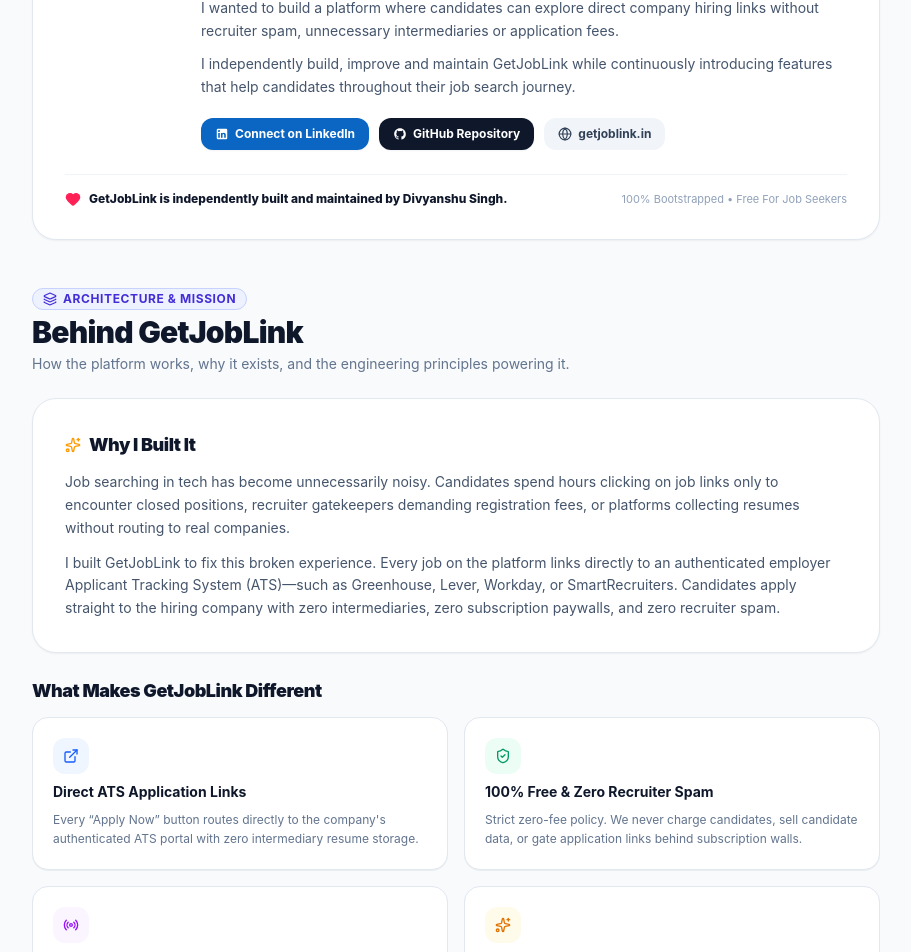
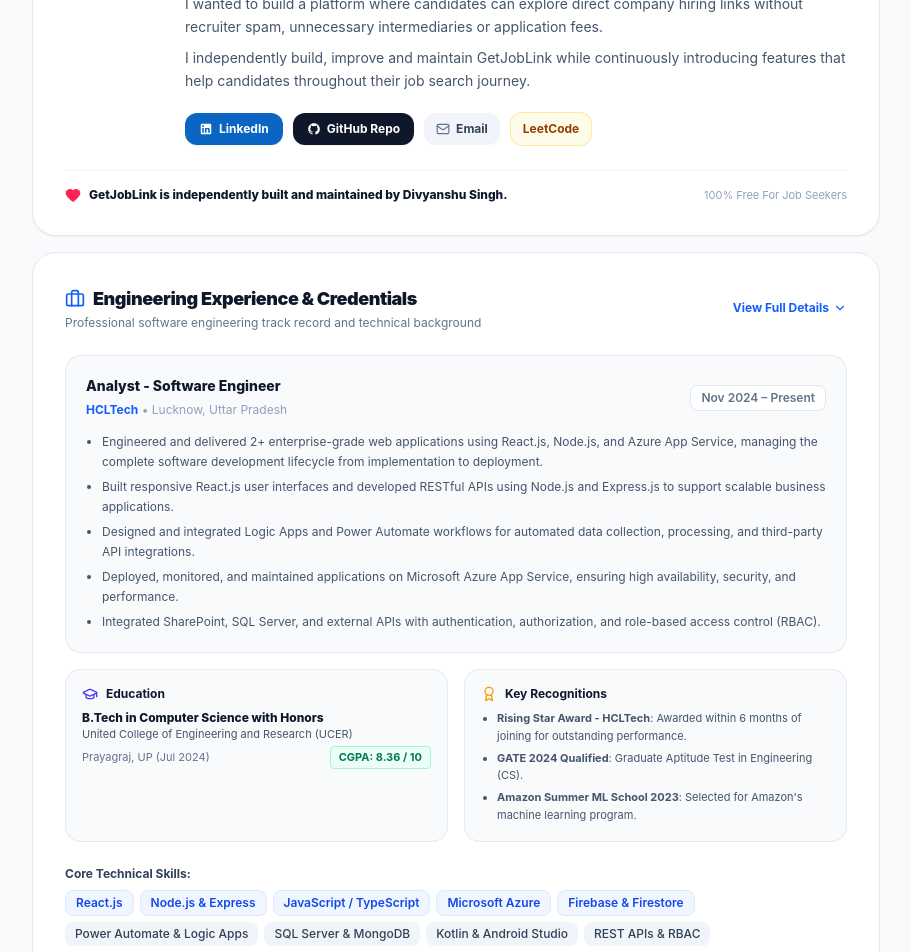
Before and after one commit to Divyanshu9794/get-job-link, a React (Vite) app: page /about in a window 1280 px wide. Shown: the part 840-1792 px from the top of the page, without its empty margins (184-1095 px from the left). Built offline with nearby package versions, Linux system fonts and the light colour scheme; no server answers; the HTML template or start-up script is replaced by a standard one.

Commit message:
feat: Add developer experience, clean avatar initials badge, and update repo link to get-job-link

```diff
--- a/src/components/Footer.jsx
+++ b/src/components/Footer.jsx
@@ -56,7 +56,7 @@ export default function Footer() {
               </a>
 
               <a
-                href="https://github.com/Divyanshu9794/Get_job_Link_Android-App"
+                href="https://github.com/Divyanshu9794/get-job-link"
                 target="_blank"
                 rel="noopener noreferrer"
                 className="inline-flex items-center space-x-1.5 text-slate-400 hover:text-white transition-colors"
@@ -168,7 +168,7 @@ export default function Footer() {
               </li>
               <li>
                 <a
-                  href="https://github.com/Divyanshu9794/Get_job_Link_Android-App"
+                  href="https://github.com/Divyanshu9794/get-job-link"
                   target="_blank"
                   rel="noopener noreferrer"
                   className="hover:text-white transition-colors inline-flex items-center space-x-1.5"
--- a/src/pages/AboutPage.jsx
+++ b/src/pages/AboutPage.jsx
@@ -13,11 +13,15 @@ import {
   Heart,
   Radio,
   Award,
+  Briefcase,
+  GraduationCap,
+  ChevronDown,
+  ChevronUp,
 } from "lucide-react";
 import SEO from "../components/SEO";
 
 export default function AboutPage() {
-  const [avatarError, setAvatarError] = useState(false);
+  const [showFullResume, setShowFullResume] = useState(false);
 
   return (
     <div className="min-h-screen bg-slate-50 text-slate-800 antialiased pb-20">
@@ -76,21 +80,12 @@ export default function AboutPage() {
           {/* Profile Card */}
           <div className="bg-white border border-slate-200 rounded-3xl p-6 sm:p-8 shadow-xs space-y-6">
             <div className="flex flex-col sm:flex-row sm:items-start gap-6">
-              {/* Profile Image / Avatar */}
+              {/* Clean Avatar Badge Placeholder (No external photo) */}
               <div className="relative shrink-0">
-                {!avatarError ? (
-                  <img
-                    src="https://github.com/Divyanshu9794.png"
-                    alt="Divyanshu Singh — Founder & Independent Developer of GetJobLink"
-                    onError={() => setAvatarError(true)}
-                    className="w-24 h-24 sm:w-28 sm:h-28 rounded-2xl object-cover border-2 border-slate-200 shadow-sm"
-                  />
-                ) : (
-                  <div className="w-24 h-24 sm:w-28 sm:h-28 rounded-2xl bg-gradient-to-br from-blue-600 to-indigo-700 text-white font-black text-2xl flex items-center justify-center shadow-sm">
-                    DS
-                  </div>
-                )}
-                <span className="absolute -bottom-2 -right-2 bg-emerald-50 text-emerald-700 border border-emerald-200 text-[10px] font-bold px-2 py-0.5 rounded-full shadow-2xs">
+                <div className="w-20 h-20 sm:w-24 sm:h-24 rounded-2xl bg-gradient-to-br from-blue-600 to-indigo-700 text-white font-black text-2xl flex items-center justify-center shadow-md border-2 border-white ring-2 ring-blue-100">
+                  DS
+                </div>
+                <span className="absolute -bottom-1 -right-1 bg-emerald-50 text-emerald-700 border border-emerald-200 text-[10px] font-bold px-2 py-0.5 rounded-full shadow-2xs">
                   Active
                 </span>
               </div>
@@ -107,12 +102,12 @@ export default function AboutPage() {
                     </span>
                   </div>
                   <p className="text-xs sm:text-sm text-slate-500 font-medium mt-0.5">
-                    Software Engineer &amp; Full Stack Developer
+                    Software Engineer • React.js • Node.js • Azure • Power Platform
                   </p>
                 </div>
 
-                {/* Introduction Text */}
-                <div className="space-y-2.5 text-xs sm:text-sm text-slate-600 leading-relaxed pt-1">
+                {/* Introduction Quote */}
+                <div className="space-y-2 text-xs sm:text-sm text-slate-600 leading-relaxed pt-1">
                   <p>
                     Hi, I&apos;m <strong>Divyanshu Singh</strong>, the independent developer behind <strong>GetJobLink</strong>.
                   </p>
@@ -127,7 +122,7 @@ export default function AboutPage() {
                   </p>
                 </div>
 
-                {/* Social & Public Profile Links */}
+                {/* Social & Contact Links */}
                 <div className="pt-2 flex flex-wrap items-center gap-2.5">
                   <a
                     href="https://linkedin.com/in/divyanshu-singh-3b433119b/"
@@ -138,11 +133,11 @@ export default function AboutPage() {
                     <svg className="w-3.5 h-3.5 fill-current" viewBox="0 0 24 24">
                       <path d="M19 3a2 2 0 0 1 2 2v14a2 2 0 0 1-2 2H5a2 2 0 0 1-2-2V5a2 2 0 0 1 2-2h14m-.5 15.5v-5.3a3.26 3.26 0 0 0-3.26-3.26c-.85 0-1.84.52-2.28 1.3v-1.11h-2.79v8.37h2.79v-4.93c0-.77.62-1.4 1.39-1.4a1.4 1.4 0 0 1 1.4 1.4v4.93h2.75M6.88 8.56a1.68 1.68 0 0 0 1.68-1.68c0-.93-.75-1.69-1.68-1.69a1.69 1.69 0 0 0-1.69 1.69c0 .93.76 1.68 1.69 1.68m1.39 9.94v-8.37H5.5v8.37h2.77z"/>
                     </svg>
-                    <span>Connect on LinkedIn</span>
+                    <span>LinkedIn</span>
                   </a>
 
                   <a
-                    href="https://github.com/Divyanshu9794/Get_job_Link_Android-App"
+                    href="https://github.com/Divyanshu9794/get-job-link"
                     target="_blank"
                     rel="noopener noreferrer"
                     className="inline-flex items-center space-x-1.5 px-3.5 py-2 bg-slate-900 hover:bg-slate-800 text-white rounded-xl text-xs font-bold shadow-xs transition-colors"
@@ -150,15 +145,24 @@ export default function AboutPage() {
                     <svg className="w-3.5 h-3.5 fill-current" viewBox="0 0 24 24">
                       <path fillRule="evenodd" clipRule="evenodd" d="M12 2C6.477 2 2 6.484 2 12.017c0 4.425 2.865 8.18 6.839 9.504.5.092.682-.217.682-.483 0-.237-.008-.868-.013-1.703-2.782.605-3.369-1.343-3.369-1.343-.454-1.158-1.11-1.466-1.11-1.466-.908-.62.069-.608.069-.608 1.003.07 1.53 1.032 1.53 1.032.892 1.53 2.341 1.088 2.91.832.092-.647.35-1.088.636-1.338-2.22-.253-4.555-1.113-4.555-4.951 0-1.093.39-1.988 1.029-2.688-.103-.253-.446-1.272.098-2.65 0 0 .84-.27 2.75 1.026A9.564 9.564 0 0112 6.844c.85.004 1.705.115 2.504.337 1.909-1.296 2.747-1.027 2.747-1.027.546 1.379.202 2.398.1 2.651.64.7 1.028 1.595 1.028 2.688 0 3.848-2.339 4.695-4.566 4.943.359.309.678.92.678 1.855 0 1.338-.012 2.419-.012 2.747 0 .268.18.58.688.482A10.019 10.019 0 0022 12.017C22 6.484 17.522 2 12 2z"/>
                     </svg>
-                    <span>GitHub Repository</span>
+                    <span>GitHub Repo</span>
                   </a>
 
                   <a
-                    href="https://getjoblink.in"
-                    className="inline-flex items-center space-x-1.5 px-3.5 py-2 bg-slate-100 hover:bg-slate-200 text-slate-700 rounded-xl text-xs font-bold transition-colors"
+                    href="mailto:sdivyanshu352@gmail.com"
+                    className="inline-flex items-center space-x-1.5 px-3 py-2 bg-slate-100 hover:bg-slate-200 text-slate-700 rounded-xl text-xs font-bold transition-colors"
                   >
-                    <Globe className="w-3.5 h-3.5" />
-                    <span>getjoblink.in</span>
+                    <Mail className="w-3.5 h-3.5 text-slate-500" />
+                    <span>Email</span>
+                  </a>
+
+                  <a
+                    href="https://leetcode.com"
+                    target="_blank"
+                    rel="noopener noreferrer"
+                    className="inline-flex items-center space-x-1 px-3 py-2 bg-amber-50 hover:bg-amber-100 text-amber-800 border border-amber-200/80 rounded-xl text-xs font-bold transition-colors"
+                  >
+                    <span>LeetCode</span>
                   </a>
                 </div>
               </div>
@@ -170,7 +174,178 @@ export default function AboutPage() {
                 <Heart className="w-4 h-4 text-rose-500 fill-rose-500" />
                 <span>GetJobLink is independently built and maintained by Divyanshu Singh.</span>
               </span>
-              <span className="text-[11px] text-slate-400">100% Bootstrapped &bull; Free For Job Seekers</span>
+              <span className="text-[11px] text-slate-400">100% Free For Job Seekers</span>
+            </div>
+          </div>
+
+          {/* Developer Background, Experience & Credentials Card */}
+          <div className="bg-white border border-slate-200 rounded-3xl p-6 sm:p-8 shadow-xs space-y-6">
+            <div className="flex items-center justify-between">
+              <div>
+                <h3 className="text-lg font-black text-slate-900 tracking-tight flex items-center space-x-2">
+                  <Briefcase className="w-5 h-5 text-blue-600" />
+                  <span>Engineering Experience &amp; Credentials</span>
+                </h3>
+                <p className="text-xs text-slate-500 mt-0.5">
+                  Professional software engineering track record and technical background
+                </p>
+              </div>
+
+              <button
+                onClick={() => setShowFullResume(!showFullResume)}
+                className="text-xs font-bold text-blue-600 hover:text-blue-700 inline-flex items-center space-x-1"
+              >
+                <span>{showFullResume ? "Compact View" : "View Full Details"}</span>
+                {showFullResume ? <ChevronUp className="w-3.5 h-3.5" /> : <ChevronDown className="w-3.5 h-3.5" />}
+              </button>
+            </div>
+
+            {/* Work Experience */}
+            <div className="space-y-4">
+              <div className="bg-slate-50 border border-slate-200/80 rounded-2xl p-4 sm:p-5 space-y-3">
+                <div className="flex flex-col sm:flex-row sm:items-center justify-between gap-1">
+                  <div>
+                    <h4 className="text-sm font-extrabold text-slate-900">
+                      Analyst - Software Engineer
+                    </h4>
+                    <span className="text-xs font-bold text-blue-600">HCLTech</span>
+                    <span className="text-xs text-slate-400"> • Lucknow, Uttar Pradesh</span>
+                  </div>
+                  <span className="text-xs font-semibold text-slate-500 bg-white border border-slate-200 px-2.5 py-1 rounded-lg self-start sm:self-auto">
+                    Nov 2024 – Present
+                  </span>
+                </div>
+
+                <ul className="space-y-1.5 text-xs text-slate-600 list-disc pl-4 leading-relaxed">
+                  <li>
+                    Engineered and delivered 2+ enterprise-grade web applications using React.js, Node.js, and Azure App Service, managing the complete software development lifecycle from implementation to deployment.
+                  </li>
+                  <li>
+                    Built responsive React.js user interfaces and developed RESTful APIs using Node.js and Express.js to support scalable business applications.
+                  </li>
+                  <li>
+                    Designed and integrated Logic Apps and Power Automate workflows for automated data collection, processing, and third-party API integrations.
+                  </li>
+                  <li>
+                    Deployed, monitored, and maintained applications on Microsoft Azure App Service, ensuring high availability, security, and performance.
+                  </li>
+                  <li>
+                    Integrated SharePoint, SQL Server, and external APIs with authentication, authorization, and role-based access control (RBAC).
+                  </li>
+                </ul>
+              </div>
+
+              {/* Education & Highlights Grid */}
+              <div className="grid grid-cols-1 md:grid-cols-2 gap-4">
+                {/* Education */}
+                <div className="bg-slate-50 border border-slate-200/80 rounded-2xl p-4 space-y-2">
+                  <div className="flex items-center space-x-2 text-slate-900 font-bold text-xs">
+                    <GraduationCap className="w-4 h-4 text-indigo-600" />
+                    <span>Education</span>
+                  </div>
+                  <div>
+                    <h5 className="text-xs font-extrabold text-slate-900">
+                      B.Tech in Computer Science with Honors
+                    </h5>
+                    <p className="text-[11px] text-slate-600">
+                      United College of Engineering and Research (UCER)
+                    </p>
+                    <div className="flex items-center justify-between text-[11px] text-slate-500 pt-1">
+                      <span>Prayagraj, UP (Jul 2024)</span>
+                      <strong className="text-emerald-700 bg-emerald-50 px-2 py-0.5 rounded border border-emerald-200">
+                        CGPA: 8.36 / 10
+                      </strong>
+                    </div>
+                  </div>
+                </div>
+
+                {/* Honors & Recognitions */}
+                <div className="bg-slate-50 border border-slate-200/80 rounded-2xl p-4 space-y-2">
+                  <div className="flex items-center space-x-2 text-slate-900 font-bold text-xs">
+                    <Award className="w-4 h-4 text-amber-500" />
+                    <span>Key Recognitions</span>
+                  </div>
+                  <ul className="space-y-1 text-[11px] text-slate-600 list-disc pl-4 leading-relaxed">
+                    <li>
+                      <strong>Rising Star Award - HCLTech</strong>: Awarded within 6 months of joining for outstanding performance.
+                    </li>
+                    <li>
+                      <strong>GATE 2024 Qualified</strong>: Graduate Aptitude Test in Engineering (CS).
+                    </li>
+                    <li>
+                      <strong>Amazon Summer ML School 2023</strong>: Selected for Amazon&apos;s machine learning program.
+                    </li>
+                  </ul>
+                </div>
+              </div>
+
+              {/* Technical Skills Pill Grid */}
+              <div className="pt-2 space-y-2">
+                <span className="text-xs font-bold text-slate-700 block">Core Technical Skills:</span>
+                <div className="flex flex-wrap gap-1.5 text-xs">
+                  <span className="bg-blue-50 text-blue-700 px-2.5 py-1 rounded-lg font-semibold border border-blue-100">
+                    React.js
+                  </span>
+                  <span className="bg-blue-50 text-blue-700 px-2.5 py-1 rounded-lg font-semibold border border-blue-100">
+                    Node.js &amp; Express
+                  </span>
+                  <span className="bg-blue-50 text-blue-700 px-2.5 py-1 rounded-lg font-semibold border border-blue-100">
+                    JavaScript / TypeScript
+                  </span>
+                  <span className="bg-blue-50 text-blue-700 px-2.5 py-1 rounded-lg font-semibold border border-blue-100">
+                    Microsoft Azure
+                  </span>
+                  <span className="bg-blue-50 text-blue-700 px-2.5 py-1 rounded-lg font-semibold border border-blue-100">
+                    Firebase &amp; Firestore
+                  </span>
+                  <span className="bg-slate-100 text-slate-700 px-2.5 py-1 rounded-lg font-medium">
+                    Power Automate &amp; Logic Apps
+                  </span>
+                  <span className="bg-slate-100 text-slate-700 px-2.5 py-1 rounded-lg font-medium">
+                    SQL Server &amp; MongoDB
+                  </span>
+                  <span className="bg-slate-100 text-slate-700 px-2.5 py-1 rounded-lg font-medium">
+                    Kotlin &amp; Android Studio
+                  </span>
+                  <span className="bg-slate-100 text-slate-700 px-2.5 py-1 rounded-lg font-medium">
+                    REST APIs &amp; RBAC
+                  </span>
+                </div>
+              </div>
+
+              {/* Collapsible Extended Projects & Certifications */}
+              {showFullResume && (
+                <div className="pt-4 border-t border-slate-200/80 space-y-4 animate-in fade-in duration-200">
+                  <div className="space-y-2">
+                    <h5 className="text-xs font-bold text-slate-900 uppercase tracking-wider">
+                      Notable Built Projects
+                    </h5>
+                    <div className="grid grid-cols-1 sm:grid-cols-2 gap-3 text-xs">
+                      <div className="p-3 bg-white border border-slate-200 rounded-xl space-y-1">
+                        <strong className="text-slate-900 block">UPAJ — Crop Suggestion System</strong>
+                        <p className="text-slate-500 text-[11px] leading-relaxed">
+                          Machine learning-based Android app with Firebase Authentication recommending crops from soil and weather analytics.
+                        </p>
+                      </div>
+                      <div className="p-3 bg-white border border-slate-200 rounded-xl space-y-1">
+                        <strong className="text-slate-900 block">Workflow Automation Platform</strong>
+                        <p className="text-slate-500 text-[11px] leading-relaxed">
+                          Enterprise automation utilizing Power Apps, SharePoint, and Azure for automated approval processes and real-time alerts.
+                        </p>
+                      </div>
+                    </div>
+                  </div>
+
+                  <div className="space-y-1 text-xs">
+                    <h5 className="font-bold text-slate-900 uppercase tracking-wider text-[11px]">
+                      Certifications
+                    </h5>
+                    <p className="text-slate-600 text-xs">
+                      Claude Code in Action (Anthropic) • Microsoft Certified: Azure Fundamentals (AZ-900) • Azure AI Fundamentals (AI-900) • Power Platform Fundamentals (PL-900)
+                    </p>
+                  </div>
+                </div>
+              )}
             </div>
           </div>
         </section>
@@ -381,10 +556,10 @@ export default function AboutPage() {
                 <span>Email Support</span>
               </span>
               <a
-                href="mailto:getjoblink647@gmail.com"
+                href="mailto:sdivyanshu352@gmail.com"
                 className="text-blue-600 hover:underline font-medium block"
               >
-                getjoblink647@gmail.com
+                sdivyanshu352@gmail.com
               </a>
               <span className="text-[11px] text-slate-400">Response within 24–48 hours</span>
             </div>
@@ -404,12 +579,12 @@ export default function AboutPage() {
                   LinkedIn (Divyanshu Singh)
                 </a>
                 <a
-                  href="https://github.com/Divyanshu9794/Get_job_Link_Android-App"
+                  href="https://github.com/Divyanshu9794/get-job-link"
                   target="_blank"
                   rel="noopener noreferrer"
                   className="text-blue-600 hover:underline font-medium block"
                 >
-                  GitHub Project
+                  GitHub (get-job-link)
                 </a>
               </div>
             </div>
--- a/src/pages/HiringRadarPage.jsx
+++ b/src/pages/HiringRadarPage.jsx
@@ -612,14 +612,9 @@ export default function HiringRadarPage() {
             <section className="pt-4 border-t border-slate-200">
               <div className="bg-white border border-slate-200/90 rounded-2xl p-5 sm:p-6 shadow-2xs flex flex-col sm:flex-row sm:items-center justify-between gap-5">
                 <div className="flex items-start space-x-3.5">
-                  <img
-                    src="https://github.com/Divyanshu9794.png"
-                    alt="Divyanshu Singh"
-                    onError={(e) => {
-                      e.target.style.display = "none";
-                    }}
-                    className="w-11 h-11 rounded-xl object-cover border border-slate-200 shrink-0"
-                  />
+                  <div className="w-11 h-11 rounded-xl bg-gradient-to-br from-blue-600 to-indigo-700 text-white font-black text-xs flex items-center justify-center shrink-0 shadow-2xs">
+                    DS
+                  </div>
                   <div className="space-y-1">
                     <div className="flex items-center space-x-2">
                       <h3 className="text-sm font-extrabold text-slate-900 tracking-tight">
@@ -644,7 +639,7 @@ export default function HiringRadarPage() {
                   </Link>
                   <span className="text-slate-300">•</span>
                   <a
-                    href="https://github.com/Divyanshu9794/Get_job_Link_Android-App"
+                    href="https://github.com/Divyanshu9794/get-job-link"
                     target="_blank"
                     rel="noopener noreferrer"
                     className="text-slate-600 hover:text-slate-900 hover:underline"
```
